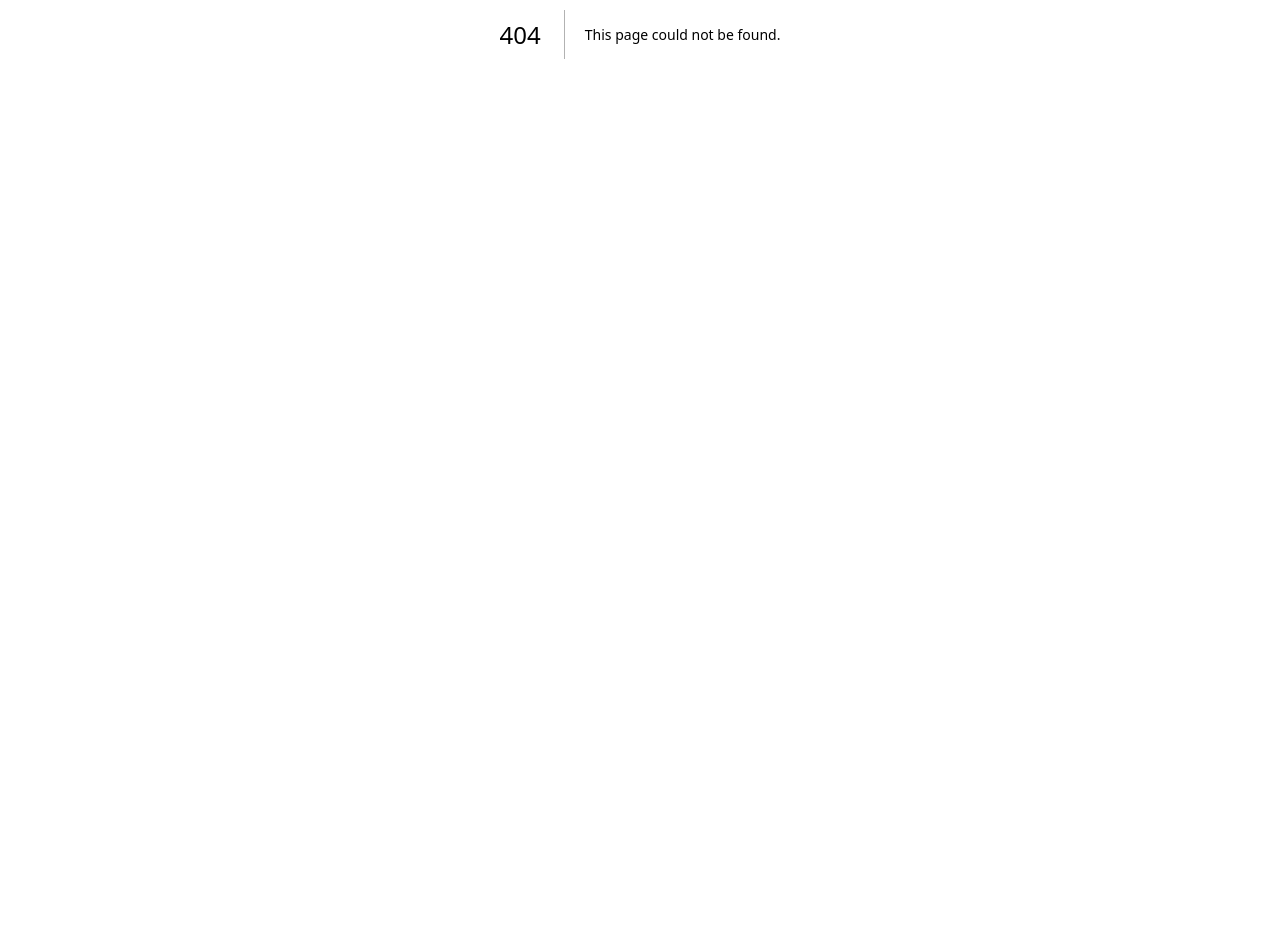
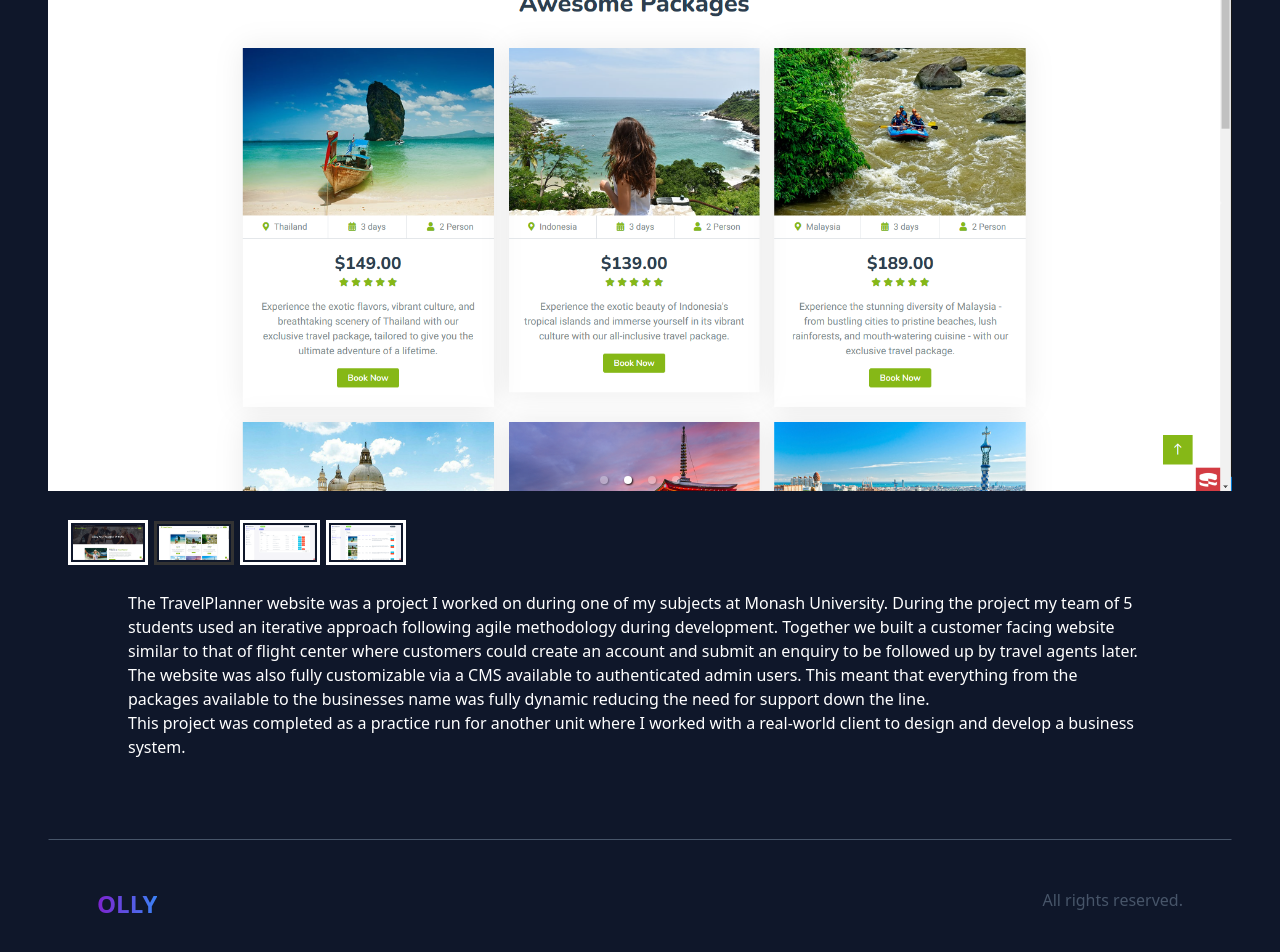
Before and after one commit to olivermarkey/portfolio-with-nextra, a Next.js app: page /travelplanner in a window 1280 px wide. Before the commit this address had no page. Shown: the part 366-1318 px from the top of the page. Before the commit the page ends 800 px from the top, so only its background shows below. Built offline with nearby package versions, Linux system fonts and the light colour scheme.

Commit message:
Added travelplanner

```diff
--- /dev/null
+++ b/pages/travelplanner.tsx
@@ -0,0 +1,51 @@
+import NavBar from "../components/NavBar"
+import Footer from "../components/Footer";
+import "react-responsive-carousel/lib/styles/carousel.min.css";
+import { Carousel } from 'react-responsive-carousel';
+
+export default function TravelPlanner() {
+
+    return (
+        <main className="flex min-h-screen flex-col bg-slate-900 dark:bg-gradient-to-bl dark:from-slate-700 dark:to-slate-1000">
+            <NavBar />
+            <div className='container mt-20 mx-auto px-12 py-4'>
+                <div className="flex justify-center mb-4">
+                    <h2 className='text-4xl font-bold mb-4 text-center'>TravelPlanner Website</h2>
+                </div>
+                <Carousel autoPlay>
+                    <div>
+                        <img src="/travelplanner/1.png" />
+                    </div>
+                    <div>
+                        <img src="/travelplanner/2.png" />
+                    </div>
+                    <div>
+                        <img src="/travelplanner/3.png" />
+                    </div>
+                    <div>
+                        <img src="/travelplanner/4.png" />
+                    </div>
+                </Carousel>
+                <div className="md:pr-20 md:pl-20">
+                    <p className="text-white text-base">
+                        The TravelPlanner website was a project I worked on during one of my subjects at Monash University.
+                        During the project my team of 5 students used an iterative approach following agile methodology during
+                        development. Together we built a customer facing website similar to that of flight center where customers
+                        could create an account and submit an enquiry to be followed up by travel agents later. The website was
+                        also fully customizable via a CMS available to authenticated admin users. This meant that everything
+                        from the packages available to the businesses name was fully dynamic reducing the need for support down
+                        the line.
+                        <br/>
+                        This project was completed as a practice run for another unit where I worked with a real-world client
+                        to design and develop a business system.
+                    </p>
+                </div>
+
+
+
+                <Footer />
+            </div>
+        </main>
+
+    )
+}
```
